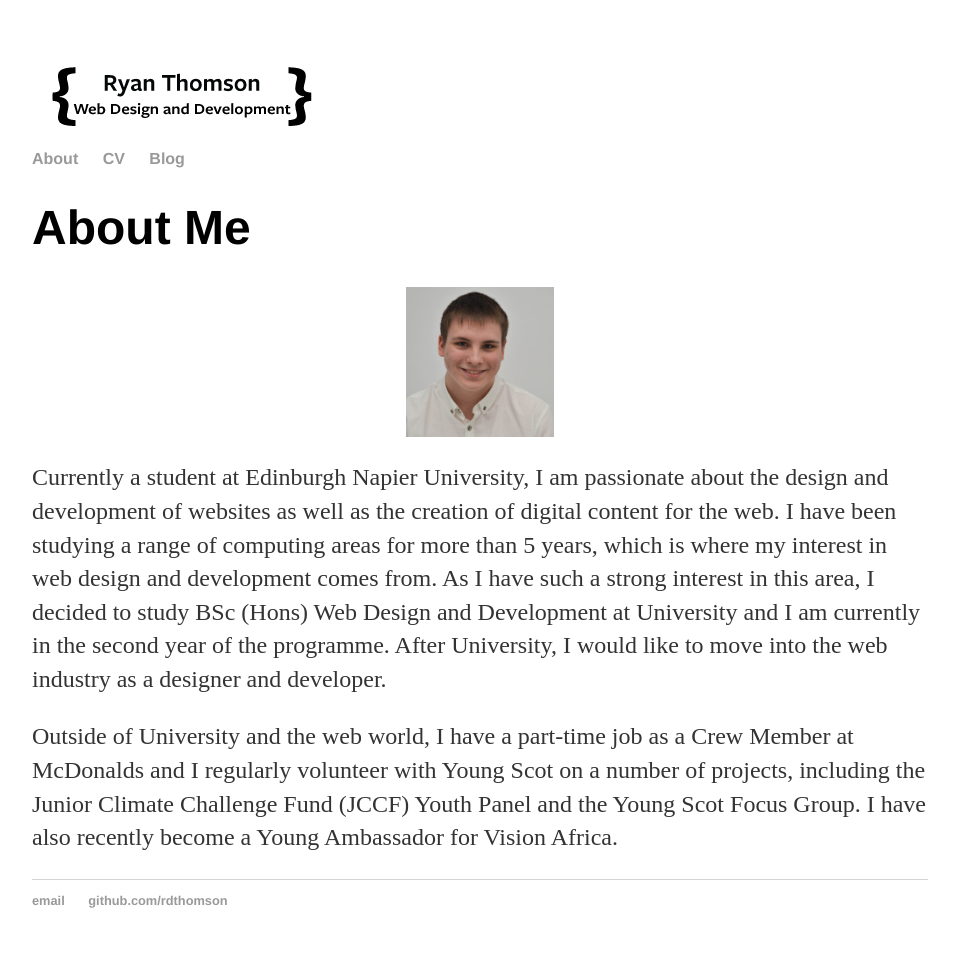
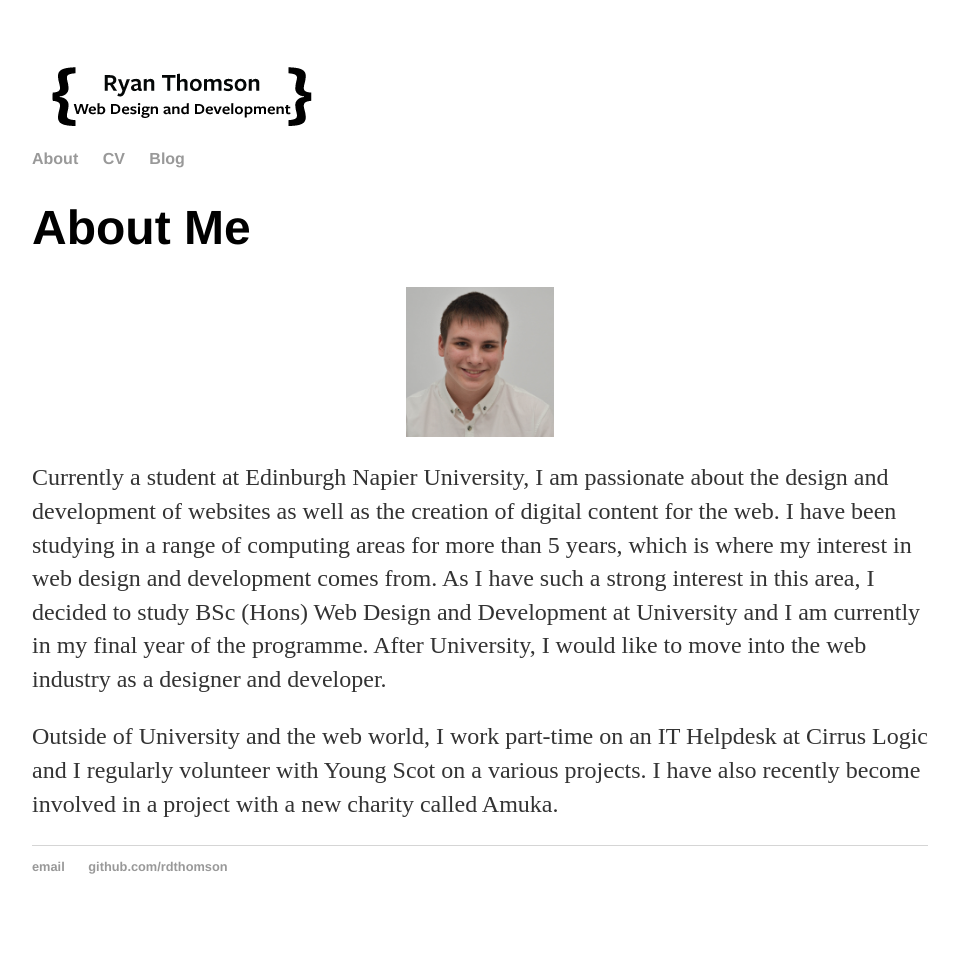
Before and after one commit to rdthomson/portfolio, a Jekyll site: the page built from index.html, in a window 1280 px wide. Shown: the whole page, without its empty margins (160-1119 px from the left). Built offline with Jekyll 4.4.1, drawn with Linux system fonts in a browser that asks for light colours; after the commit the page ends 934 px from its top, so only the background shows below that.

Commit message:
Updated content.

```diff
--- a/index.html
+++ b/index.html
@@ -5,7 +5,7 @@ title: Ryan Thomson | Web Design and Development
 <div class="blurb">
 	<h1>About Me</h1>
 	<img class='profile' src="assets/Profile_Picture.jpg" alt="Image of Ryan Thomson">
-	<p>Currently a student at Edinburgh Napier University, I am passionate about the design and development of websites as well as the creation of digital content for the web. I have been studying a range of computing areas for more than 5 years, which is where my interest in web design and development comes from. As I have such a strong interest in this area, I decided to study BSc (Hons) Web Design and Development at University and I am currently in the second year of the programme. After University, I would like to move into the web industry as a designer and developer.</p>
+	<p>Currently a student at Edinburgh Napier University, I am passionate about the design and development of websites as well as the creation of digital content for the web. I have been studying in a range of computing areas for more than 5 years, which is where my interest in web design and development comes from. As I have such a strong interest in this area, I decided to study BSc (Hons) Web Design and Development at University and I am currently in my final year of the programme. After University, I would like to move into the web industry as a designer and developer.</p>
 
-	<p>Outside of University and the web world, I have a part-time job as a Crew Member at McDonalds and I regularly volunteer with Young Scot on a number of projects, including the Junior Climate Challenge Fund (JCCF) Youth Panel and the Young Scot Focus Group. I have also recently become a Young Ambassador for Vision Africa.</p>
+	<p>Outside of University and the web world, I work part-time on an IT Helpdesk at Cirrus Logic and I regularly volunteer with Young Scot on a various projects. I have also recently become involved in a project with a new charity called Amuka.</p>
 </div><!-- /.blurb -->
```
